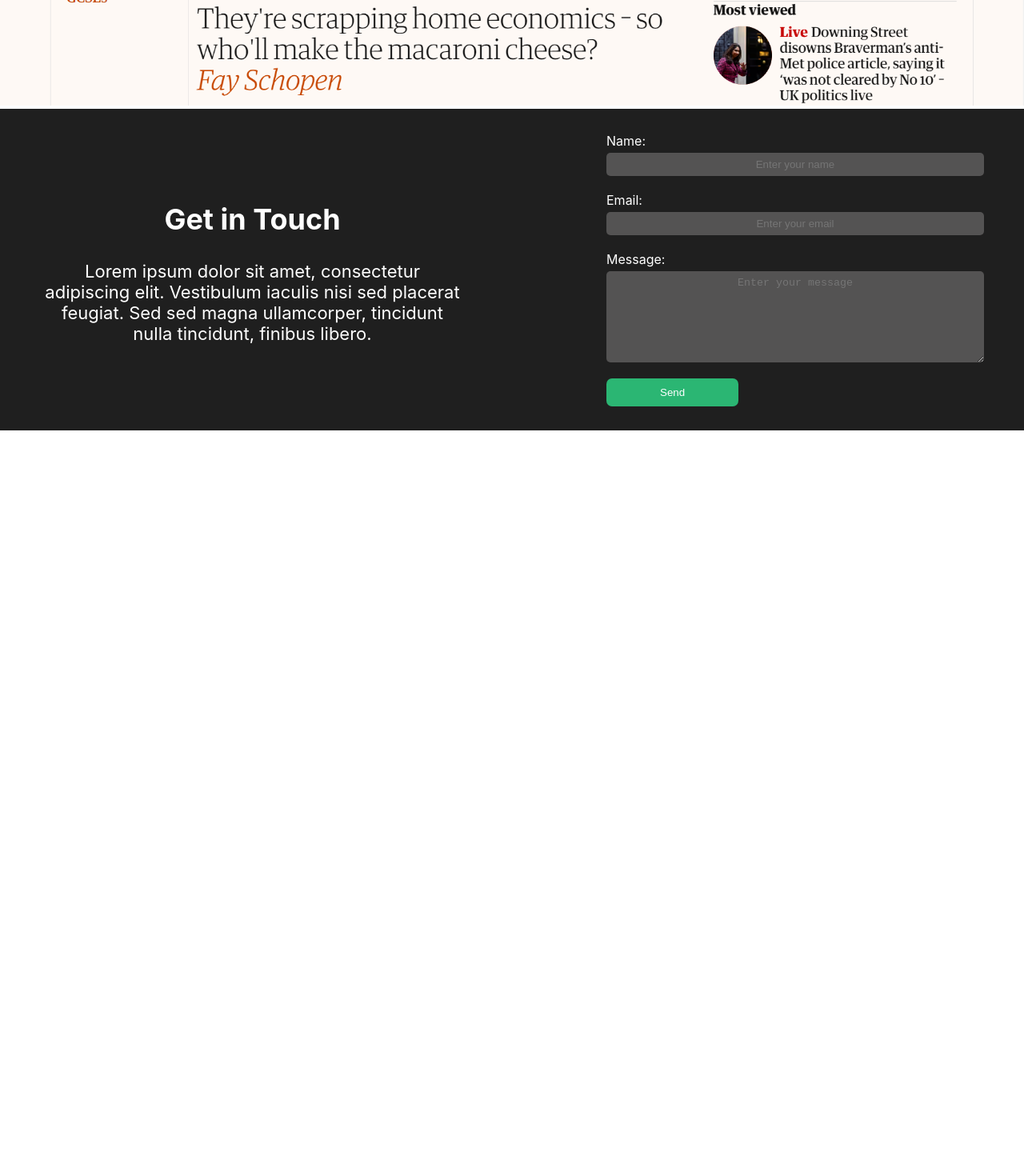
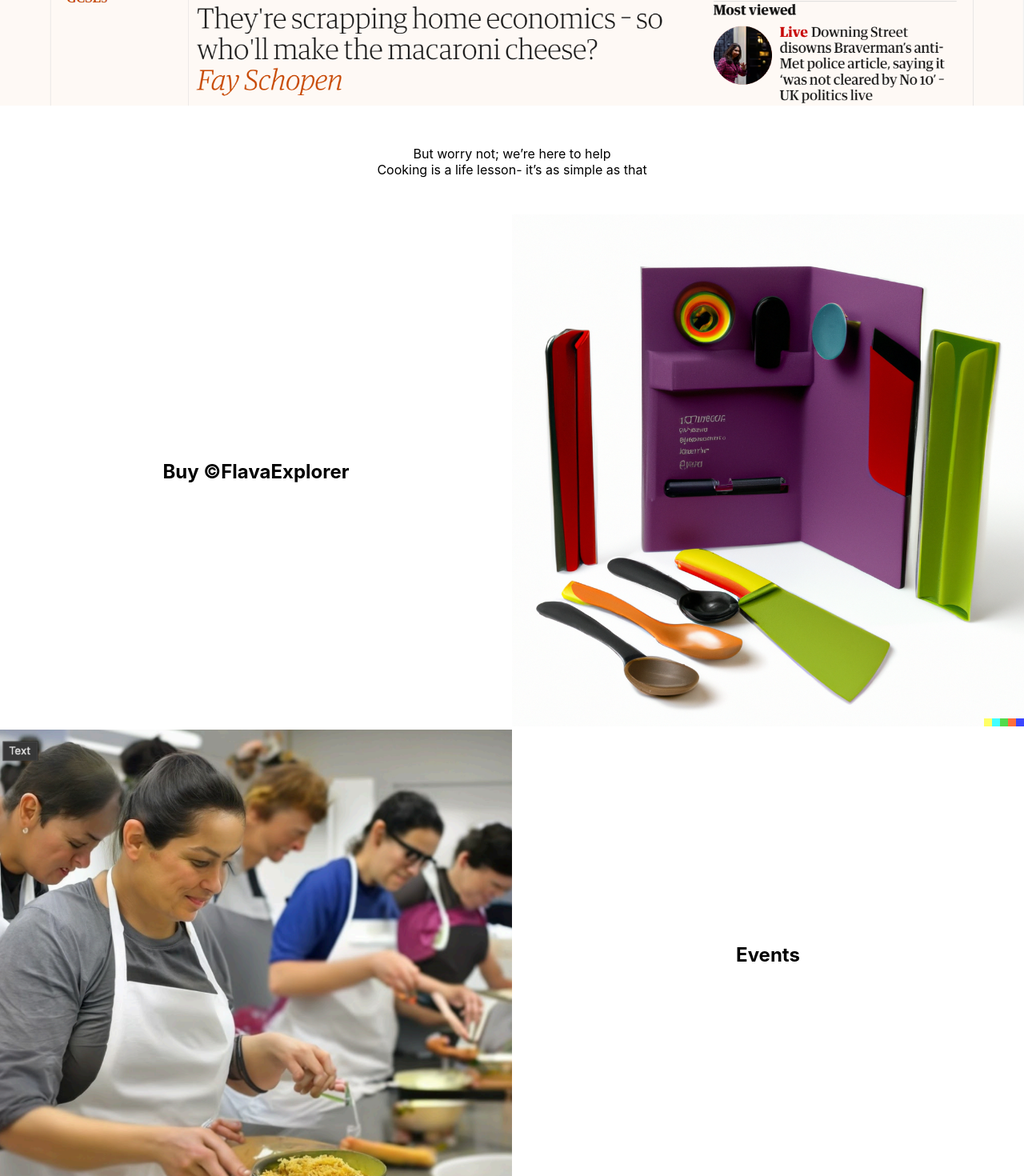
Before and after one commit to awaghat99/SimplyLearn2Cook, a React (Create React App) app: page / in a window 1280 px wide. Shown: the part 2740-4210 px from the top of the page at 80% size. Before the commit the page ends 3278 px from the top, so only its background shows below. Built offline with nearby package versions, Linux system fonts and the light colour scheme.

Commit message:
add productEvents section

```diff
--- /dev/null
+++ b/src/components/ProductEvents/ProductEvents.css
@@ -0,0 +1,20 @@
+.product-events {
+  max-width: 100vw;
+}
+
+.block {
+  display: flex;
+}
+
+.text {
+  width: 50%;
+  margin: auto;
+}
+
+.image {
+  width: 50%;
+}
+
+.image img {
+  width: 100%;
+}
--- /dev/null
+++ b/src/components/ProductEvents/ProductEvents.js
@@ -0,0 +1,29 @@
+import React from "react";
+import "./ProductEvents.css";
+import events from "../../images/events.png";
+import image1 from "../../images/image1.png";
+
+const ProductEvents = () => {
+  return (
+    <div className="product-events">
+      <div className="product block">
+        <div className="product-text text">
+          <h2>Buy ©FlavaExplorer</h2>
+        </div>
+        <div className="product-image image">
+          <img src={image1} alt="flavabox" />
+        </div>
+      </div>
+      <div className="events block">
+        <div className="events-image image">
+          <img src={events} alt="cooking-event" />
+        </div>
+        <div className="events-text text">
+          <h2>Events</h2>
+        </div>
+      </div>
+    </div>
+  );
+};
+
+export default ProductEvents;
--- a/src/components/Story/Story.js
+++ b/src/components/Story/Story.js
@@ -27,8 +27,13 @@ const Story = () => {
           market
         </p>
       </div>
-
       <img src={guardian} alt="guardian-article" />
+      <div className="story-text">
+        <p>
+          But worry not; we’re here to help <br />
+          Cooking is a life lesson- it’s as simple as that
+        </p>
+      </div>
     </div>
   );
 };
--- a/src/pages/Home.js
+++ b/src/pages/Home.js
@@ -3,6 +3,7 @@ import About from "../components/About/About";
 import Reviews from "../components/Reviews/Reviews";
 import Splash2 from "../components/Splash2/Splash2";
 import Story from "../components/Story/Story";
+import ProductEvents from "../components/ProductEvents/ProductEvents";
 import Contact from "../components/Contact/Contact";
 
 const Home = () => {
@@ -13,6 +14,7 @@ const Home = () => {
       <Reviews />
       <Splash2 />
       <Story />
+      <ProductEvents />
       <Contact />
     </div>
   );
```
Also changed, not shown: src/images/events.png (added).
